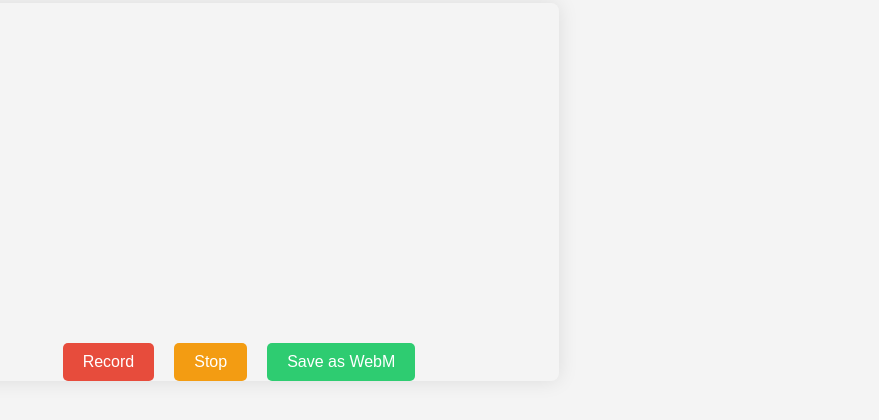
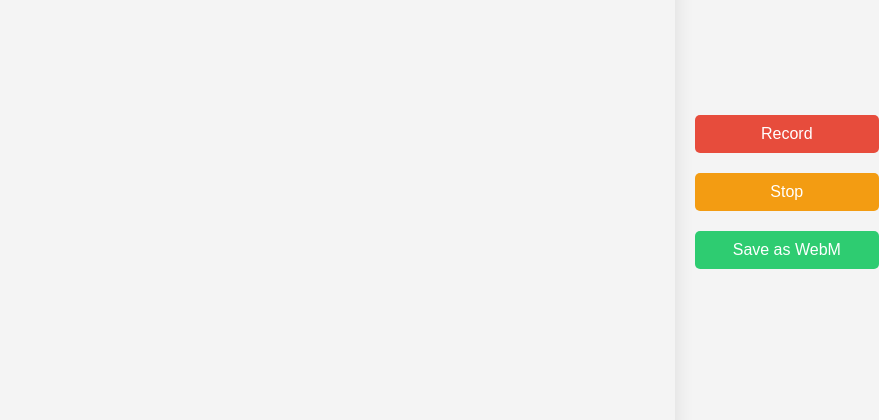
Before and after one commit to r2997790/myd, a plain HTML site: page welcome.html in a window 1280 px wide. Shown: the part 208-628 px from the top of the page, without its empty margins (401-1280 px from the left). Drawn offline with Linux system fonts and the light colour scheme.

Commit message:
Update welcome.html

```diff
--- a/welcome.html
+++ b/welcome.html
@@ -17,7 +17,7 @@
       justify-content: center;
       align-items: center;
       height: 100vh;
-      flex-direction: column;
+      flex-direction: row;
     }
     .portrait-message {
       display: none;
@@ -32,25 +32,29 @@
     }
     .video-container {
       position: relative;
-      width: 100%;
-      max-width: 640px;
+      height: 70vh;
       border-radius: 8px;
       overflow: hidden;
       box-shadow: 0 0 20px rgba(0, 0, 0, 0.1);
+      display: flex;
+      justify-content: center;
+      align-items: center;
     }
     video {
-      width: 100%;
-      height: auto;
+      height: 100%;
+      width: auto;
       display: block;
     }
     .controls {
       display: flex;
+      flex-direction: column;
       justify-content: center;
-      margin-top: 20px;
+      margin-left: 20px;
+      width: min(15vw, 300px);
     }
     button {
       padding: 10px 20px;
-      margin: 0 10px;
+      margin: 10px 0;
       border: none;
       border-radius: 5px;
       font-size: 16px;
@@ -95,11 +99,11 @@
   <div class="landscape-content">
     <div class="video-container">
       <video id="videoElement" autoplay playsinline></video>
-      <div class="controls">
-        <button id="recordBtn">Record</button>
-        <button id="stopBtn" disabled>Stop</button>
-        <button id="saveBtn">Save as WebM</button>
-      </div>
+    </div>
+    <div class="controls">
+      <button id="recordBtn">Record</button>
+      <button id="stopBtn" disabled>Stop</button>
+      <button id="saveBtn">Save as WebM</button>
     </div>
   </div>
   <div class="portrait-message">
```
